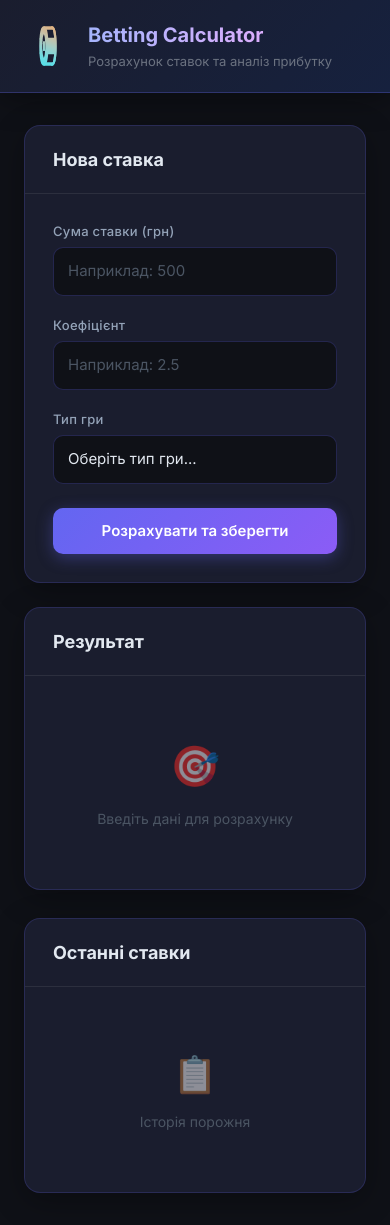
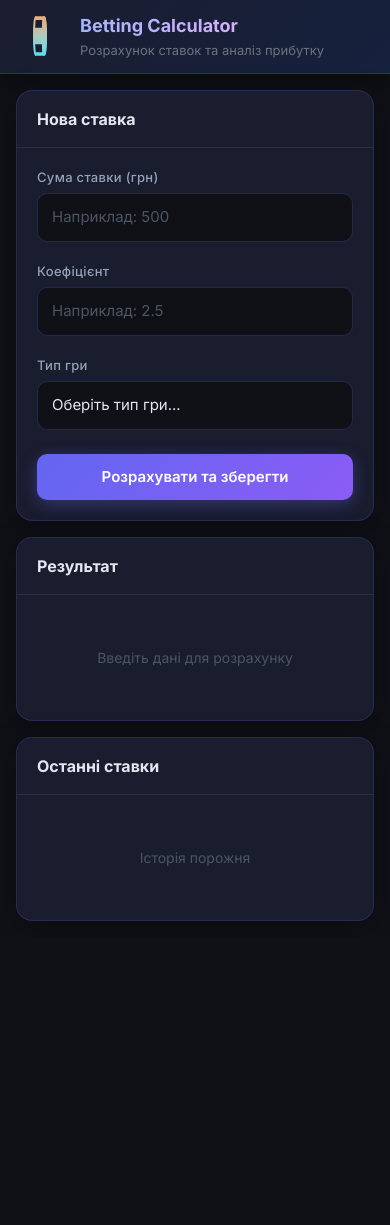
Before and after one commit to admitruk237/betting-calculator, a React (Vite) app: page / in a window 390 px wide. After the commit the page ends 937 px from the top, so only its background shows below. Built offline with nearby package versions, Linux system fonts and the light colour scheme.

Commit message:
refactor: add styles to mobile screen and separate EmptyState component

```diff
--- a/src/App.module.css
+++ b/src/App.module.css
@@ -22,7 +22,13 @@
 }
 
 @media (max-width: 768px) {
+  .main {
+    padding: 16px;
+    gap: 16px;
+  }
+
   .topRow {
     grid-template-columns: 1fr;
+    gap: 16px;
   }
 }
--- a/src/components/BetHistory/BetHistory.module.css
+++ b/src/components/BetHistory/BetHistory.module.css
@@ -15,21 +15,6 @@
   border-color: rgba(239, 68, 68, 0.5);
 }
 
-.empty {
-  display: flex;
-  flex-direction: column;
-  align-items: center;
-  gap: 10px;
-  padding: 32px 0;
-  color: #4b5563;
-  font-size: 14px;
-}
-
-.emptyIcon {
-  font-size: 36px;
-  opacity: 0.5;
-}
-
 .list {
   display: flex;
   flex-direction: column;
--- a/src/components/BetHistory/BetHistory.tsx
+++ b/src/components/BetHistory/BetHistory.tsx
@@ -3,6 +3,7 @@ import { Card } from '@/components/Card/Card'
 import { Button } from '@/components/Button/Button'
 import { BetHistoryItem } from '@/components/BetHistoryItem/BetHistoryItem'
 import styles from './BetHistory.module.css'
+import { EmptyState } from '@/components/ui/EmptyState/EmptyState'
 
 type Props = {
   history: BetRecord[]
@@ -21,12 +22,12 @@ export const BetHistory = ({ history, onClear }: Props) => {
   )
 
   return (
-    <Card title="Останні ставки" headerExtra={clearButton}>
+    <Card
+      title="Останні ставки"
+      headerExtra={clearButton}
+    >
       {history.length === 0 ? (
-        <div className={styles.empty}>
-          <span className={styles.emptyIcon}>📋</span>
-          <p>Історія порожня</p>
-        </div>
+        <EmptyState message="Історія порожня" />
       ) : (
         <div className={styles.list}>
           {history.map((bet) => (
--- a/src/components/BetResult/BetResult.module.css
+++ b/src/components/BetResult/BetResult.module.css
@@ -12,24 +12,6 @@
     opacity: 1;
     transform: translateY(0);
   }
-}
-
-.placeholder {
-  display: flex;
-  flex-direction: column;
-  align-items: center;
-  justify-content: center;
-  gap: 12px;
-  padding: 32px 0;
-  color: #4b5563;
-  font-size: 14px;
-  text-align: center;
-  height: 100%;
-}
-
-.placeholderIcon {
-  font-size: 40px;
-  opacity: 0.5;
 }
 
 .gameLabel {
@@ -76,3 +58,18 @@
   height: 1px;
   background: rgba(255, 255, 255, 0.06);
 }
+
+@media (max-width: 768px) {
+  .gameLabel {
+    font-size: 18px;
+    margin-bottom: 12px;
+  }
+
+  .stat {
+    padding: 10px 0;
+  }
+
+  .statValue {
+    font-size: 18px;
+  }
+}
--- a/src/components/BetResult/BetResult.tsx
+++ b/src/components/BetResult/BetResult.tsx
@@ -3,6 +3,7 @@ import { GAME_TYPES } from '@/constants/gameTypes'
 import type { GameTypeValue } from '@/constants/gameTypes'
 import { Card } from '@/components/Card/Card'
 import styles from './BetResult.module.css'
+import { EmptyState } from '@/components/ui/EmptyState/EmptyState'
 
 type Props = {
   result: BetResultType | null
@@ -18,10 +19,7 @@ export const BetResult = ({ result, gameType }: Props) => {
       className={result ? styles.active : ''}
     >
       {!result ? (
-        <div className={styles.placeholder}>
-          <span className={styles.placeholderIcon}>🎯</span>
-          <p>Введіть дані для розрахунку</p>
-        </div>
+        <EmptyState message="Введіть дані для розрахунку" />
       ) : (
         <>
           {gameLabel && <div className={styles.gameLabel}>{gameLabel}</div>}
--- a/src/components/Card/Card.module.css
+++ b/src/components/Card/Card.module.css
@@ -32,3 +32,17 @@
   display: flex;
   align-items: center;
 }
+
+@media (max-width: 768px) {
+  .header {
+    padding: 16px 20px;
+  }
+
+  .title {
+    font-size: 16px;
+  }
+
+  .content {
+    padding: 20px;
+  }
+}
--- a/src/components/Header/Header.module.css
+++ b/src/components/Header/Header.module.css
@@ -35,7 +35,11 @@
 }
 
 @media (max-width: 768px) {
+  .header {
+    padding: 12px 16px;
+  }
+
   .heading {
-    font-size: 20px;
+    font-size: 18px;
   }
 }
--- /dev/null
+++ b/src/components/ui/EmptyState/EmptyState.module.css
@@ -0,0 +1,30 @@
+.empty {
+  display: flex;
+  flex-direction: column;
+  align-items: center;
+  justify-content: center;
+  gap: 12px;
+  padding: 32px 0;
+  color: #4b5563;
+  font-size: 14px;
+  text-align: center;
+  height: 100%;
+}
+
+.emptyIcon {
+  font-size: 40px;
+  opacity: 0.5;
+  line-height: 1;
+}
+
+.emptyTitle {
+  font-size: 16px;
+  font-weight: 600;
+  color: #e2e8f0;
+  margin-top: 4px;
+}
+
+.message {
+  max-width: 240px;
+  line-height: 1.5;
+}
--- /dev/null
+++ b/src/components/ui/EmptyState/EmptyState.tsx
@@ -0,0 +1,15 @@
+import styles from './EmptyState.module.css'
+
+interface Props {
+  title?: string
+  message: string
+}
+
+export const EmptyState = ({ title, message }: Props) => {
+  return (
+    <div className={styles.empty}>
+      {title && <h3 className={styles.emptyTitle}>{title}</h3>}
+      <p className={styles.message}>{message}</p>
+    </div>
+  )
+}
```
Also changed, not shown: css_modules.txt (added).
